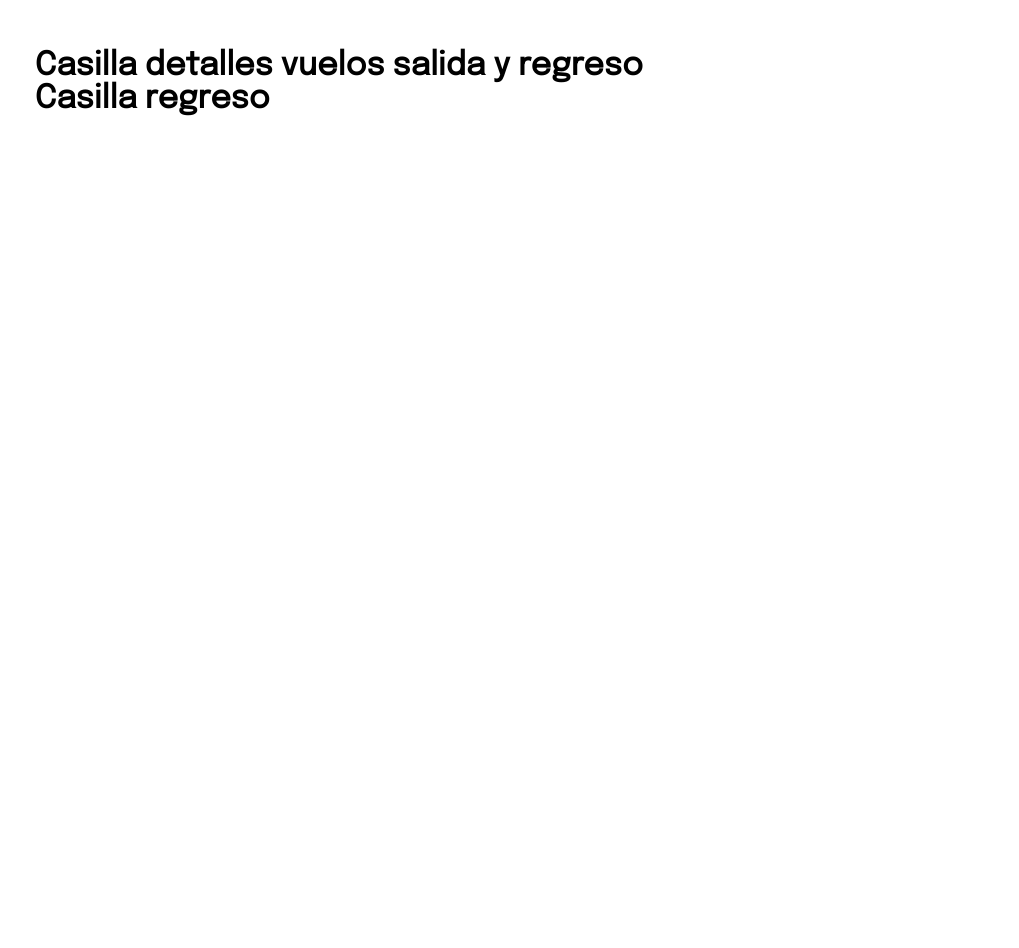
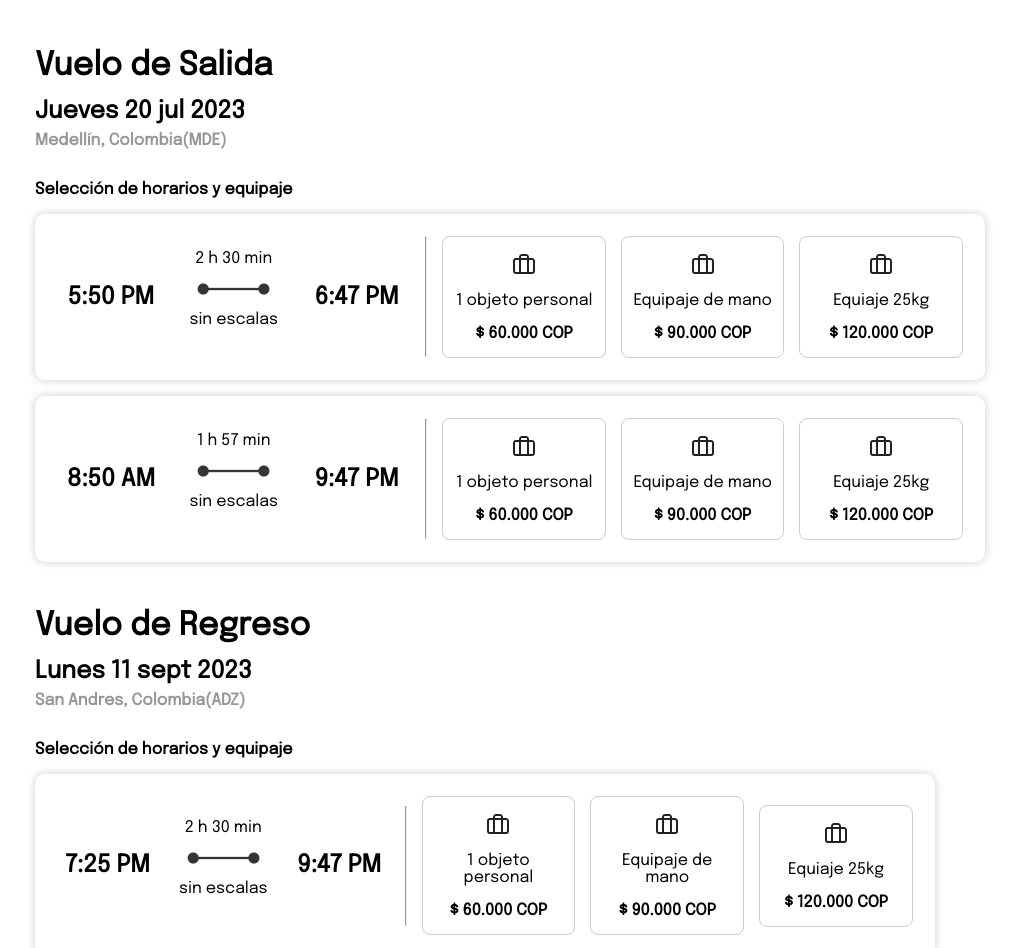
Before and after one commit to 02Alexis/tickets_airport-Sprint2, a React (Create React App) app: page /flightDetail in a window 1280 px wide. Shown: the top 948 px of the page, without its empty margins (15-1034 px from the left). Before the commit the page ends 800 px from the top, so only its background shows below. Built offline with nearby package versions, Linux system fonts and the light colour scheme.

Commit message:
Creaciòn estilos página detalles de vuelo

```diff
--- a/src/components/arrivalsFlights/ArrivalsFlight.jsx
+++ b/src/components/arrivalsFlights/ArrivalsFlight.jsx
@@ -1,10 +1,22 @@
 import React from "react";
+import { StyleArrivals } from "./StylesArrivalsFlight";
+import { StyledDate } from "../departureFlight/StylesDeparture";
+import CardDateArrivals from "./CardDateArrivals";
 
 const ArrivalsFlight = () => {
   return (
-   <>
-   <h1>Casilla detalles vuelos salida y regreso</h1>
-   </>
+    <div>
+      <StyledDate>
+        <h1>Vuelo de Regreso</h1>
+        <h2>Lunes 11 sept 2023</h2>
+        <h4>San Andres, Colombia(ADZ)</h4>
+        <p>Selección de horarios y equipaje</p>
+      </StyledDate>
+      <StyleArrivals>
+      <CardDateArrivals/>
+
+      </StyleArrivals>
+    </div>
   );
 };
 
--- /dev/null
+++ b/src/components/arrivalsFlights/CardDateArrivals.jsx
@@ -0,0 +1,43 @@
+import React from "react";
+import { StyledCardDateArrivals } from "./StyledCardDateArrivals";
+import { StyleTable, StyledTd, StyledTdLast } from "../departureFlight/StylesCardDateBaggage";
+import Briefcase from "./../../assets/briefcase.svg";
+import Scala from "././../../assets/Scala.png"
+
+const CardDateArrivals = () => {
+    return (
+      <div>
+        <StyledCardDateArrivals>
+            <StyleTable>
+              <tr>
+                <StyledTd><h2>7:25 PM</h2></StyledTd>
+                <StyledTd><span>2 h 30 min</span> <img src={ Scala }  alt="Escala" /> <span>sin escalas</span> </StyledTd>
+                <StyledTd><h2>9:47 PM</h2></StyledTd>
+                <hr />
+                <StyledTdLast><img src={ Briefcase }  alt="Briefcase" /> <span>1 objeto personal</span><h4>$ 60.000 COP</h4> </StyledTdLast >
+                <StyledTdLast><img src={ Briefcase }  alt="Briefcase" /> <span>Equipaje de mano</span><h4>$ 90.000 COP</h4></StyledTdLast>
+                <StyledTdLast><img src={ Briefcase }  alt="Briefcase" /> <span> Equiaje 25kg</span><h4>$ 120.000 COP</h4> </StyledTdLast>
+              </tr>
+            </StyleTable>
+        </StyledCardDateArrivals>
+
+        <StyledCardDateArrivals>
+            <StyleTable>
+              <tr>
+                <StyledTd><h2>8:50 PM</h2></StyledTd>
+                <StyledTd><span>2 h 30 min</span> <img src={ Scala }  alt="Escala" /> <span>sin escalas</span> </StyledTd>
+                <StyledTd><h2>10:47 PM</h2></StyledTd>
+                <hr />
+                <StyledTdLast><img src={ Briefcase }  alt="Briefcase" /> <span>1 objeto personal</span><h4>$ 60.000 COP</h4> </StyledTdLast >
+                <StyledTdLast><img src={ Briefcase }  alt="Briefcase" /> <span>Equipaje de mano</span><h4>$ 90.000 COP</h4></StyledTdLast>
+                <StyledTdLast><img src={ Briefcase }  alt="Briefcase" /> <span> Equiaje 25kg</span><h4>$ 120.000 COP</h4> </StyledTdLast>
+              </tr>
+            </StyleTable>
+        </StyledCardDateArrivals>
+        </div>
+
+
+    );
+  };
+
+  export default CardDateArrivals;
--- /dev/null
+++ b/src/components/arrivalsFlights/StyledCardDateArrivals.jsx
@@ -0,0 +1,10 @@
+import styled from "styled-components";
+
+export const StyledCardDateArrivals = styled.div`
+display: flex;
+border-radius: 10px;
+box-shadow: 0px 0px 10px rgba(0, 0, 0, 0.2);
+padding: 20px;
+margin-bottom: 1rem;
+width: 900px;
+`;
--- /dev/null
+++ b/src/components/arrivalsFlights/StylesArrivalsFlight.jsx
@@ -0,0 +1,7 @@
+import styled from "styled-components"
+
+export const StyleArrivals = styled.div`
+margin-bottom: 3rem;
+background-color: transparent
+justify-content: space-between;
+`
--- /dev/null
+++ b/src/components/departureFlight/CardDateBaggage.jsx
@@ -0,0 +1,40 @@
+import React from "react";
+import { StyleCardDateBaggage, StyleTable, StyledTd, StyledTdLast  } from "./StylesCardDateBaggage";
+import Briefcase from "./../../assets/briefcase.svg";
+import Scala from "././../../assets/Scala.png"
+
+const CardDateBaggage = () => {
+  return (
+    <div>
+      <StyleCardDateBaggage>
+          <StyleTable>
+            <tr>
+              <StyledTd><h2>5:50 PM</h2></StyledTd>
+              <StyledTd><span>2 h 30 min</span> <img src={ Scala }  alt="Escala" /> <span>sin escalas</span> </StyledTd>
+              <StyledTd><h2>6:47 PM</h2></StyledTd>
+              <hr />
+              <StyledTdLast><img src={ Briefcase }  alt="Briefcase" /> <span>1 objeto personal</span><h4>$ 60.000 COP</h4> </StyledTdLast >
+              <StyledTdLast><img src={ Briefcase }  alt="Briefcase" /> <span>Equipaje de mano</span><h4>$ 90.000 COP</h4></StyledTdLast>
+              <StyledTdLast><img src={ Briefcase }  alt="Briefcase" /> <span> Equiaje 25kg</span><h4>$ 120.000 COP</h4> </StyledTdLast>
+            </tr>
+          </StyleTable>
+      </StyleCardDateBaggage>
+
+      <StyleCardDateBaggage>
+          <StyleTable>
+            <tr>
+              <StyledTd><h2>8:50 AM</h2></StyledTd>
+              <StyledTd><span>1 h 57 min</span> <img src={ Scala }  alt="Escala" /> <span>sin escalas</span> </StyledTd>
+              <StyledTd><h2>9:47 PM</h2></StyledTd>
+              <hr />
+              <StyledTdLast><img src={ Briefcase }  alt="Briefcase" /> <span>1 objeto personal</span><h4>$ 60.000 COP</h4> </StyledTdLast >
+              <StyledTdLast><img src={ Briefcase }  alt="Briefcase" /> <span>Equipaje de mano</span><h4>$ 90.000 COP</h4></StyledTdLast>
+              <StyledTdLast><img src={ Briefcase }  alt="Briefcase" /> <span> Equiaje 25kg</span><h4>$ 120.000 COP</h4> </StyledTdLast>
+            </tr>
+          </StyleTable>
+      </StyleCardDateBaggage>
+    </div>
+  );
+};
+
+export default CardDateBaggage;
--- a/src/components/departureFlight/DepartureFlight.jsx
+++ b/src/components/departureFlight/DepartureFlight.jsx
@@ -1,10 +1,20 @@
 import React from "react";
+import { StyleDeparture, StyledDate } from "./StylesDeparture";
+import CardDateBaggage from "./CardDateBaggage";
 
 const DepartureFlight = () => {
   return (
-   <>
-   <h1>Casilla  regreso</h1>
-   </>
+    <div>
+      <StyledDate>
+        <h1>Vuelo de Salida</h1>
+        <h2>Jueves 20 jul 2023</h2>
+        <h4>Medellín, Colombia(MDE)</h4>
+        <p>Selección de horarios y equipaje</p>
+      </StyledDate>
+      <StyleDeparture>
+        <CardDateBaggage/>
+      </StyleDeparture>
+    </div>
   );
 };
 
--- /dev/null
+++ b/src/components/departureFlight/StylesCardDateBaggage.jsx
@@ -0,0 +1,76 @@
+import styled from "styled-components";
+
+export const StyleCardDateBaggage = styled.div`
+  display: flex;
+  border-radius: 10px;
+  box-shadow: 0px 0px 10px rgba(0, 0, 0, 0.2);
+  padding: 20px;
+  margin-bottom: 1rem;
+  width: 950px;
+`;
+
+export const StyleTable = styled.table`
+
+  width: 100%;
+
+
+  tr {
+    display: flex;
+    gap: 15px;
+    align-items: center;
+
+    hr {
+      height: 120px;
+      width: 1px;
+      color: rgb(238, 238, 238);
+    }
+  }
+`;
+
+export const StyledTd = styled.td`
+  display: flex;
+  flex-direction: column;
+  align-items: center;
+  width: 50%;
+  padding: 2px;
+
+  span {
+    margin-bottom: 1rem;
+    text-align: center;
+  }
+
+  img {
+    margin-bottom: 1rem;
+  }
+`;
+
+export const StyledTdLast = styled.div`
+  display: flex;
+  flex-direction: column;
+  width: 70%;
+  height: 100%;
+  padding: 15px 10px;
+  text-align: center;
+  border: 1px solid #ccc;
+  align-items: center;
+  border-radius: 8px;
+
+  img {
+    margin-bottom: 1rem;
+    transition: filter 0.3s;
+      }
+
+  span {
+    margin-bottom: 1rem;
+  }
+
+  &:hover {
+    background-color: #9e1071;
+    cursor: pointer;
+    color: white;
+    img {
+      filter: invert(1);
+
+    }
+
+`;
--- /dev/null
+++ b/src/components/departureFlight/StylesDeparture.jsx
@@ -0,0 +1,27 @@
+import styled from "styled-components"
+
+export const StyledDate = styled.div`
+margin-bottom: 1rem;
+
+h1 {
+    margin-bottom: 1rem;
+    font-weight: bold;
+}
+h2 {
+    margin-bottom: 0.5rem;
+}
+h4 {
+    color: rgb(150, 150, 150);
+    margin-bottom: 2rem;
+}
+p {
+    font-weight: bold;
+     margin-bottom: 1rem;
+}
+
+`;
+export const StyleDeparture = styled.div`
+margin-bottom: 3rem;
+background-color: transparent
+justify-content: space-between;
+`;
--- a/src/pages/FlightDetail.jsx
+++ b/src/pages/FlightDetail.jsx
@@ -7,10 +7,8 @@ const FlightDetail = () => {
     return (
         <>
         <GlobalStyled/>
-       <ArrivalsFlight/>
-       <DepartureFlight/>
-
-
+        <DepartureFlight/>
+        <ArrivalsFlight/>
         </>
     )
 }
```
Also changed, not shown: src/assets/Scala.png (added).
